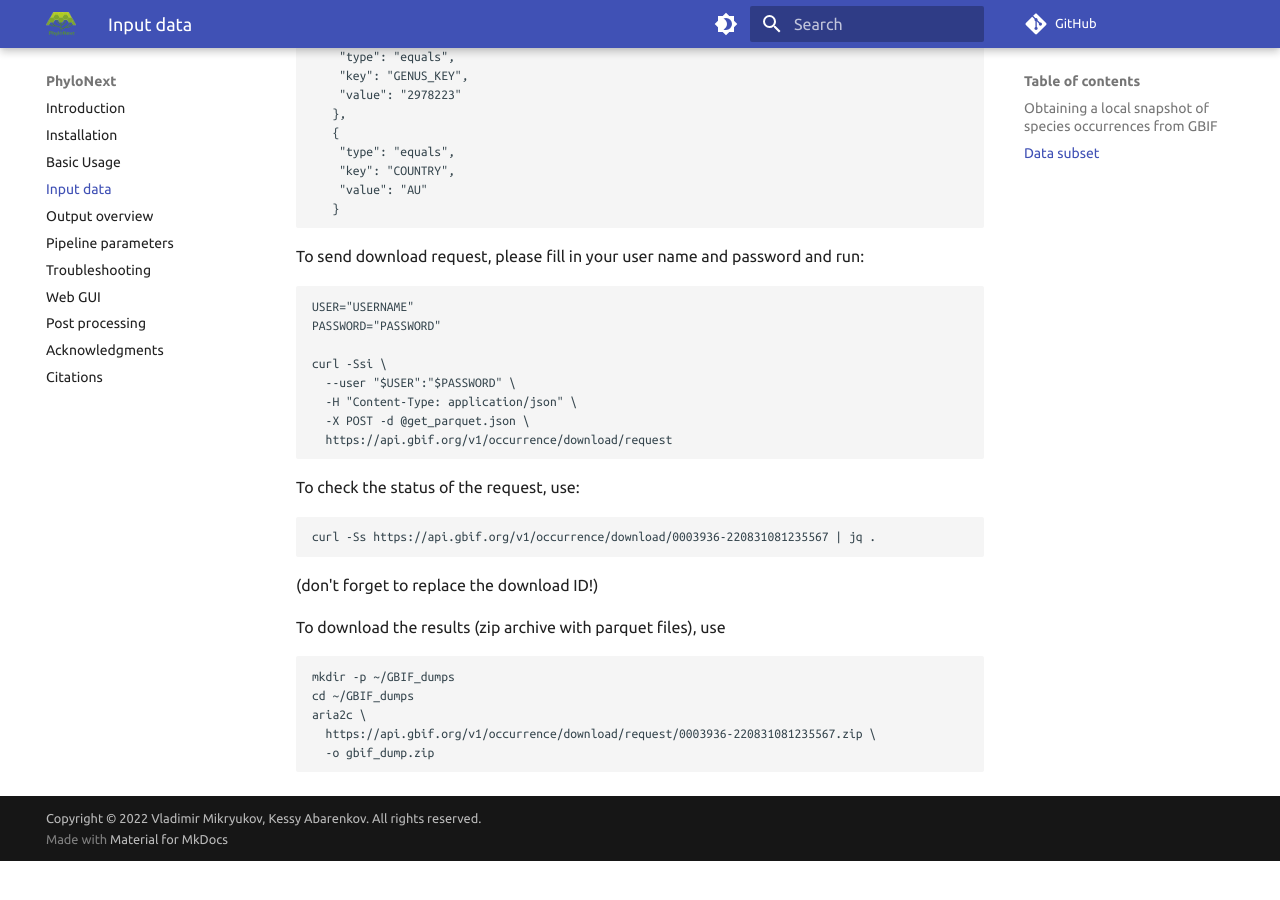
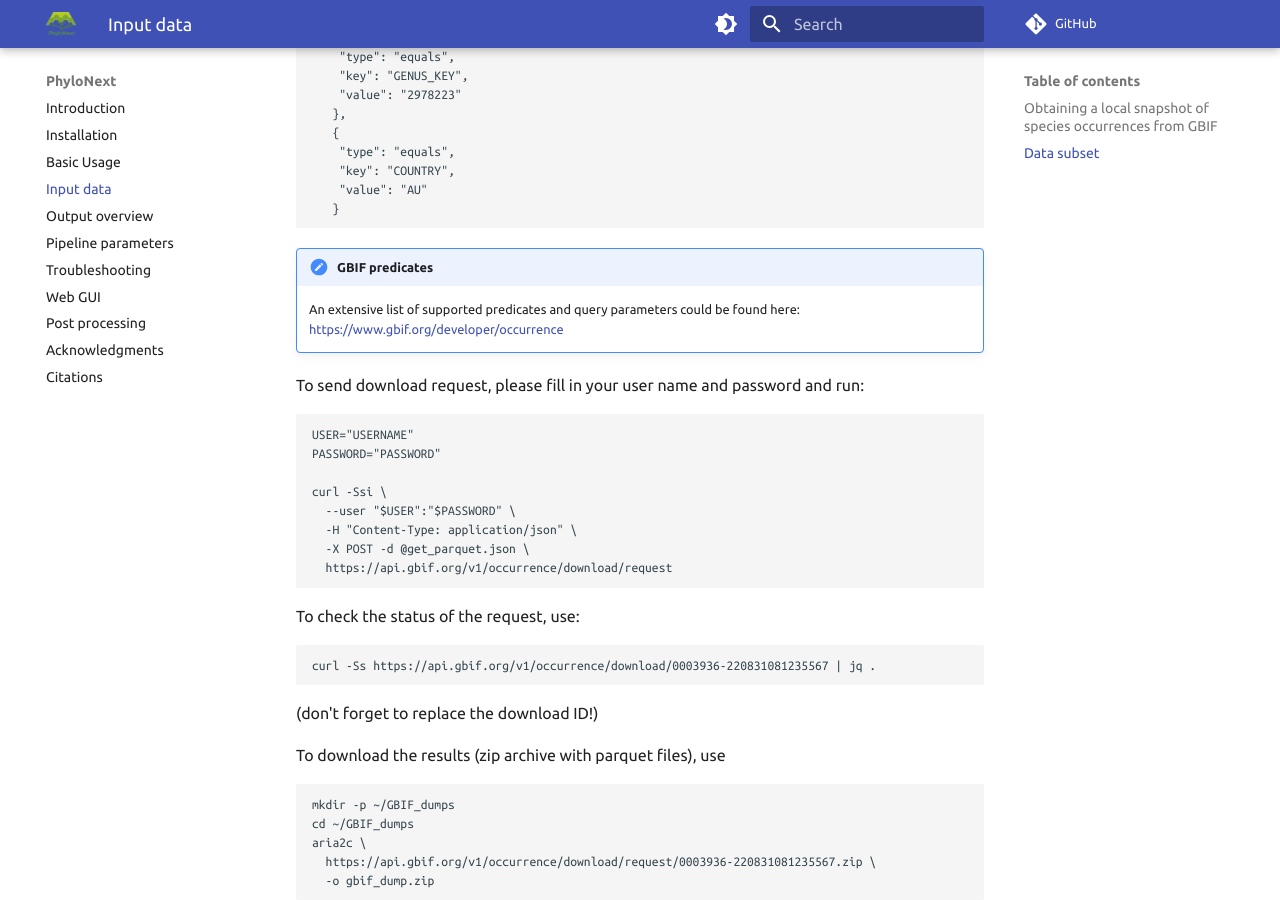
Before and after one commit to vmikk/phylonext_manual, an MkDocs documentation site: the page built from docs/inputdata.md, in a window 1280 px wide and 900 px high, scrolled down 2384 px. Built offline with MkDocs 1.6.1 and Material for MkDocs 9.7.7, drawn with Linux system fonts in a browser that asks for light colours; comment, search, counter and statistics services are not loaded; before the commit the page ends 3245 px from its top, so only the background shows below that.

Commit message:
link to GBIF predicates

````diff
--- a/docs/inputdata.md
+++ b/docs/inputdata.md
@@ -114,6 +114,12 @@ If you would like to specify taxonomic or spatial scopes, you may add additional
     "value": "AU"
    }
 ```
+
+!!! note "GBIF predicates"
+    An extensive list of supported predicates and query parameters could be found here:
+    [https://www.gbif.org/developer/occurrence](https://www.gbif.org/developer/occurrence)
+
+
 To send download request, please fill in your user name and password and run:
 ```{bash}
 USER="USERNAME"
````
